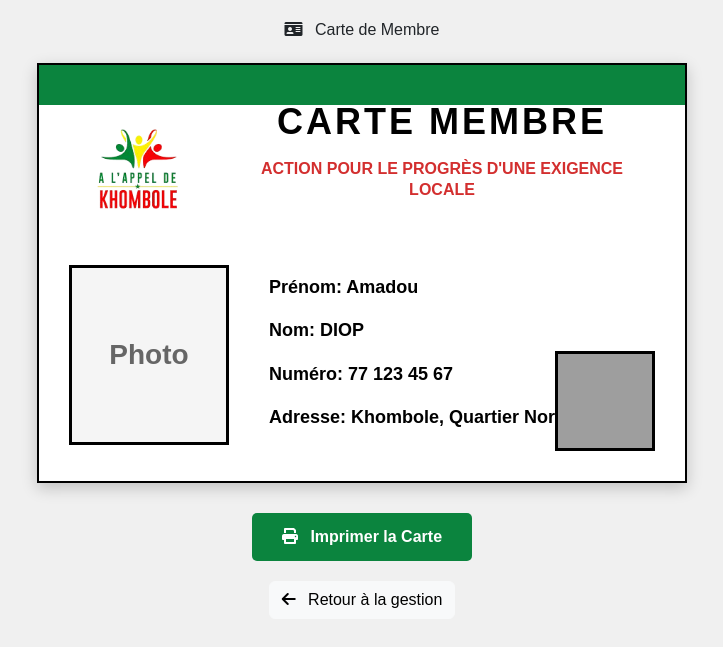
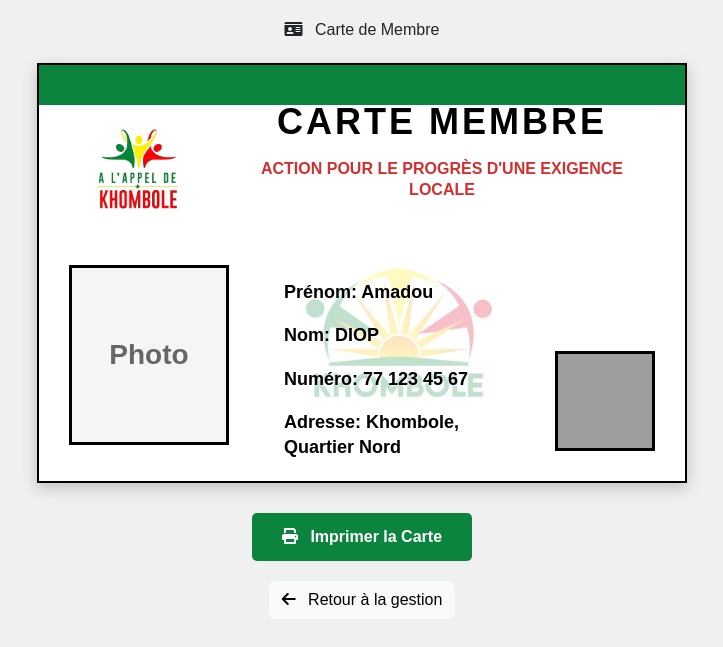
Before and after one commit to SySamba/carte-membre, a PHP site: page /generer_carte.php?id=1 in a window 1280 px wide. Shown: the top 647 px of the page, without its empty margins (278-1001 px from the left). Run offline with PHP 8.4, Linux system fonts and the light colour scheme; data comes from the database, SQL or seed files in the repository; some web fonts are replaced; grey boxes are pictures that could not be loaded.

Commit message:
first commit

```diff
--- a/generer_carte.php
+++ b/generer_carte.php
@@ -104,7 +104,7 @@ $qr_url = "https://api.qrserver.com/v1/create-qr-code/?size=200x200&data=" . url
             position: absolute;
             top: 200px;
             left: 30px;
-            right: 30px;
+            right: 150px;
             bottom: 80px;
             display: flex;
             gap: 40px;
@@ -140,6 +140,30 @@ $qr_url = "https://api.qrserver.com/v1/create-qr-code/?size=200x200&data=" . url
         .info-section {
             flex-grow: 1;
             padding-top: 10px;
+            background-image: url('fond.jpg');
+            background-size: cover;
+            background-position: center;
+            background-repeat: no-repeat;
+            border-radius: 8px;
+            padding: 15px;
+            position: relative;
+        }
+
+        .info-section::before {
+            content: '';
+            position: absolute;
+            top: 0;
+            left: 0;
+            right: 0;
+            bottom: 0;
+            background: rgba(255, 255, 255, 0.75);
+            border-radius: 8px;
+            z-index: 1;
+        }
+
+        .info-section > * {
+            position: relative;
+            z-index: 2;
         }
 
         .info-item {
@@ -149,6 +173,7 @@ $qr_url = "https://api.qrserver.com/v1/create-qr-code/?size=200x200&data=" . url
             color: black;
             font-family: Arial, sans-serif;
             line-height: 1.4;
+            text-shadow: 1px 1px 2px rgba(255, 255, 255, 0.8);
         }
 
         .qr-section {
@@ -396,7 +421,7 @@ $qr_url = "https://api.qrserver.com/v1/create-qr-code/?size=200x200&data=" . url
                             position: absolute;
                             top: 200px;
                             left: 30px;
-                            right: 30px;
+                            right: 150px;
                             bottom: 80px;
                             display: flex;
                             gap: 40px;
@@ -432,6 +457,30 @@ $qr_url = "https://api.qrserver.com/v1/create-qr-code/?size=200x200&data=" . url
                         .info-section {
                             flex-grow: 1;
                             padding-top: 10px;
+                            background-image: url('fond.jpg');
+                            background-size: cover;
+                            background-position: center;
+                            background-repeat: no-repeat;
+                            border-radius: 8px;
+                            padding: 15px;
+                            position: relative;
+                        }
+
+                        .info-section::before {
+                            content: '';
+                            position: absolute;
+                            top: 0;
+                            left: 0;
+                            right: 0;
+                            bottom: 0;
+                            background: rgba(255, 255, 255, 0.75);
+                            border-radius: 8px;
+                            z-index: 1;
+                        }
+
+                        .info-section > * {
+                            position: relative;
+                            z-index: 2;
                         }
 
                         .info-item {
@@ -441,6 +490,7 @@ $qr_url = "https://api.qrserver.com/v1/create-qr-code/?size=200x200&data=" . url
                             color: black;
                             font-family: Arial, sans-serif;
                             line-height: 1.4;
+                            text-shadow: 1px 1px 2px rgba(255, 255, 255, 0.8);
                         }
 
                         .qr-section {
```
